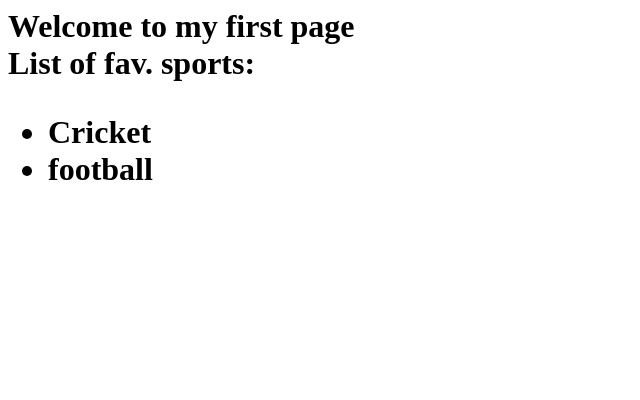
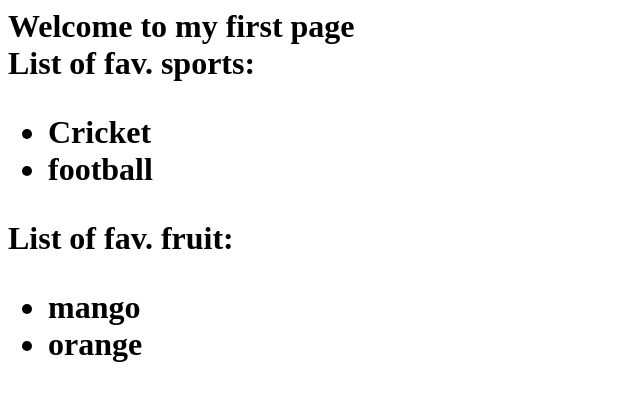
Before and after one commit to YashMaheshwari1267/Test, a plain HTML site: page index.html in a window 1280 px wide. Shown: the whole page, without its empty margins (0-640 px from the left). Drawn offline with Linux system fonts and the light colour scheme.

Commit message:
list of fruit added

```diff
--- a/index.html
+++ b/index.html
@@ -6,5 +6,11 @@
 				<li>Cricket</li>
 				<li>football</li>
 			</ul>
+			 List of fav. fruit:
+                        <ul>
+                                <li>mango</li>
+                                <li>orange</li>
+                        </ul>
+
 	</body>
 </html>
```
